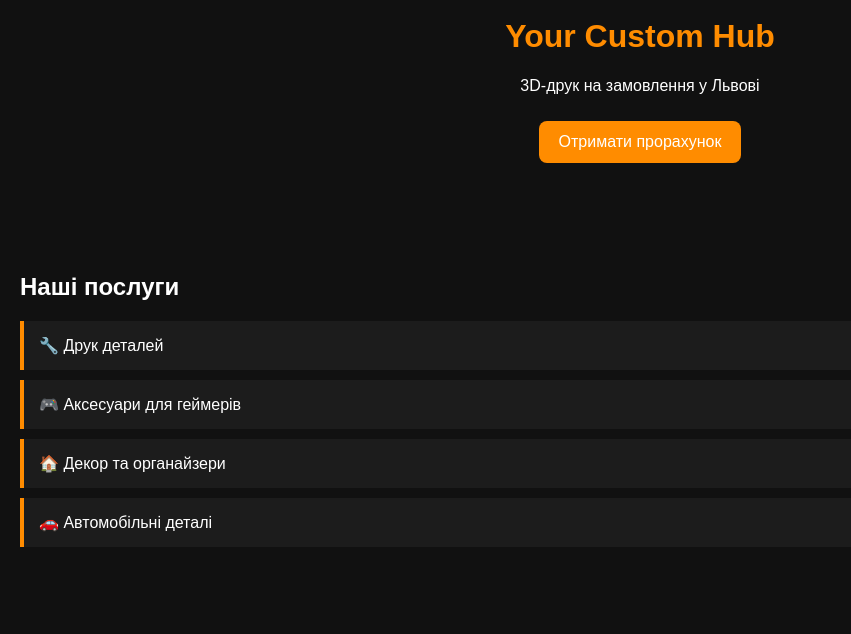
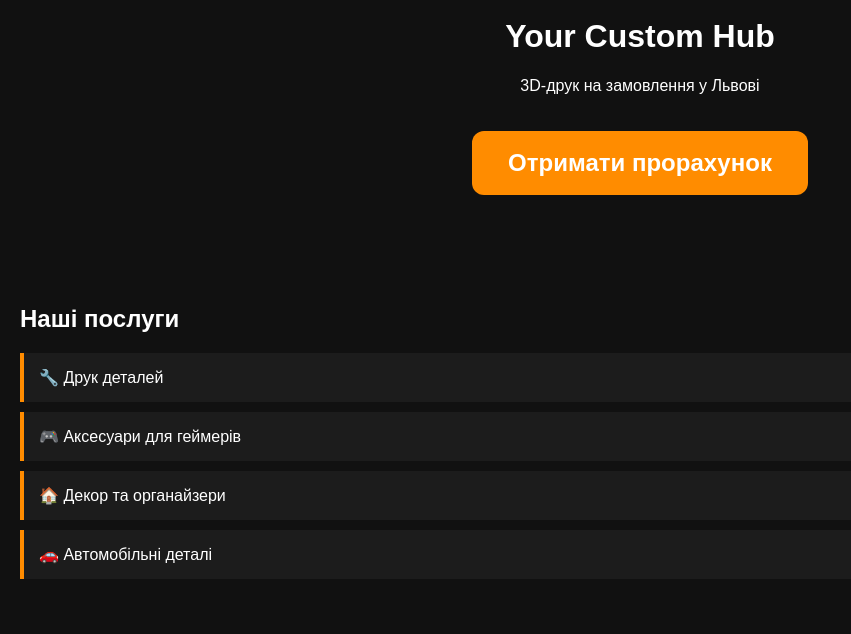
Before and after one commit to ych-c404/yourcustomhub, a plain HTML site: page index.html in a window 1280 px wide. Shown: the part 153-787 px from the top of the page, without its empty margins (0-851 px from the left). Drawn offline with Linux system fonts and the light colour scheme.

Commit message:
Update style.css

```diff
--- a/style.css
+++ b/style.css
@@ -14,15 +14,21 @@ header{
 text-align:center;
 padding:60px 20px;
 }
-h1{color:#ff8c00;}
 .btn{
 background:#ff8c00;
 color:#fff;
-padding:12px 20px;
+padding:18px 36px;
 text-decoration:none;
-border-radius:8px;
+border-radius:12px;
 display:inline-block;
-margin-top:10px;
+margin-top:20px;
+font-size:24px;
+font-weight:bold;
+transition:0.3s;
+}
+
+.btn:hover{
+transform:scale(1.05);
 }
 section{padding:30px 20px;}
 .card{
```
